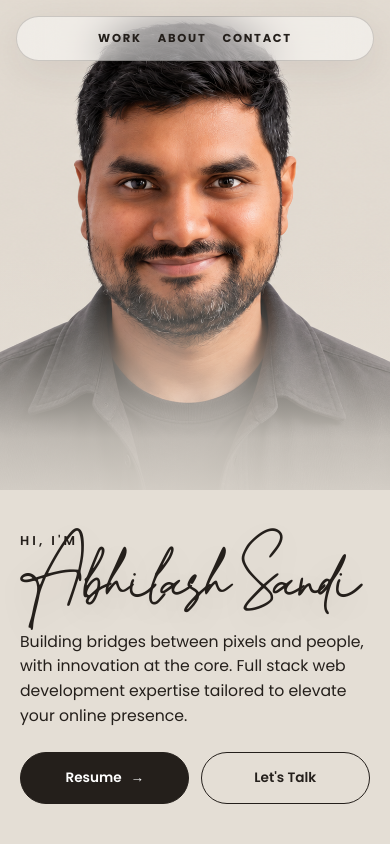
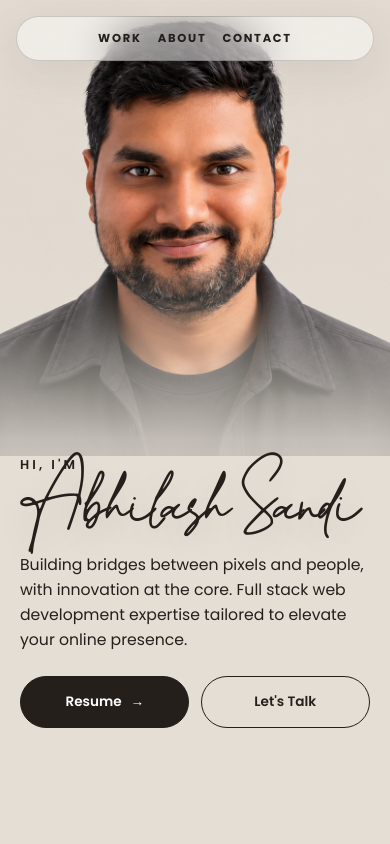
Before and after one commit to abhilashsandi/abhilashsandi.github.io, a React (Create React App) app: page / in a window 390 px wide. Shown: the top 844 px of the page. Built offline with nearby package versions, Linux system fonts and the light colour scheme; a web font is replaced by a local one.

Commit message:
fix: remove mobile hero gap

```diff
--- a/src/components/Landing/Landing.css
+++ b/src/components/Landing/Landing.css
@@ -17,7 +17,8 @@
 @media(max-width:760px){
   .cursor-hero{
     display:grid;
-    grid-template-rows:minmax(26rem,58svh) auto;
+    grid-template-rows:auto auto;
+    align-content:start;
     min-height:100svh;
     padding:0 1.25rem 2.5rem;
     overflow:hidden;
@@ -31,7 +32,12 @@
     justify-content:center;
   }
   .cursor-hero__character{
-    height:min(58svh,32rem);
+    position:relative;
+    grid-row:1;
+    inset:auto;
+    width:calc(100% + 2.5rem);
+    height:clamp(24rem,54svh,30rem);
+    margin-inline:-1.25rem;
     transform:none;
   }
   .cursor-hero__character img,
@@ -43,9 +49,9 @@
     grid-row:2;
     inset:auto;
     z-index:3;
-    align-self:end;
+    align-self:start;
     width:100%;
-    padding-top:1.15rem;
+    padding-top:0;
   }
   .cursor-hero__eyebrow{
     margin-bottom:.45rem;
@@ -95,7 +101,6 @@
 }
 @media(max-width:380px){
   .cursor-hero{
-    grid-template-rows:minmax(24rem,56svh) auto;
     padding-inline:.9rem;
   }
   .cursor-hero__nav{
@@ -108,7 +113,9 @@
     letter-spacing:.12em;
   }
   .cursor-hero__character{
-    height:min(56svh,29rem);
+    width:calc(100% + 1.8rem);
+    height:clamp(22rem,52svh,28rem);
+    margin-inline:-.9rem;
   }
   .cursor-hero__copy h1{
     font-size:clamp(3.45rem,17vw,4.6rem);
```
